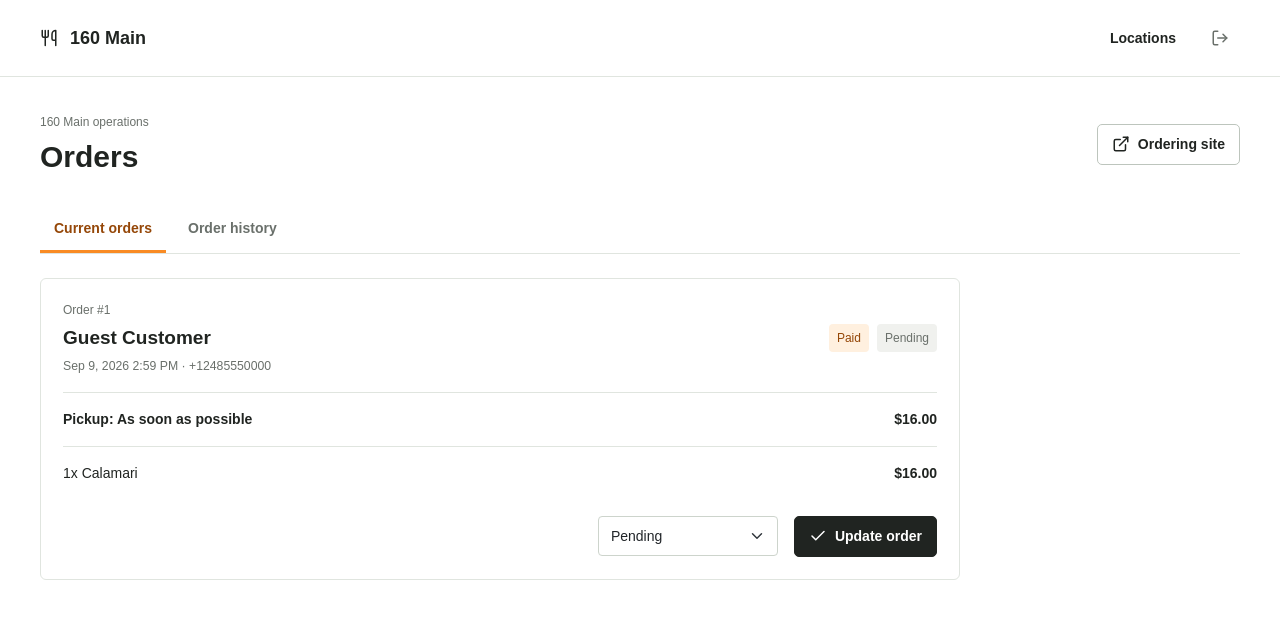
After one commit to gabrielbressanelli/eu-carryout, a Django app: page /one-sixty-main/orders/operations/ in a window 1280 px wide. The commit adds this page. Shown: the top 619 px of the page. Run offline with Django 5.2, Linux system fonts and the light colour scheme; a user stored in the database is signed in; data comes from the database, SQL or seed files in the repository; some libraries are stand-ins or nearby versions.

Commit message:
add contorl dashboard to manage current and past orders

```diff
--- a/ordering/admin.py
+++ b/ordering/admin.py
@@ -12,8 +12,8 @@ class OrderItemInline(admin.TabularInline):
 
 @admin.register(Order)
 class OrderAdmin(admin.ModelAdmin):
-    list_display = ("id", "tenant", "customer_email", "customer_name", "status", "amount_paid", "created_at")
-    list_filter = ("tenant", "status")
+    list_display = ("id", "tenant", "customer_email", "customer_name", "status", "fulfillment_status", "amount_paid", "created_at")
+    list_filter = ("tenant", "status", "fulfillment_status")
     search_fields = ("customer_email", "customer_name", "customer_phone", "stripe_session_id", "tenant__name")
     readonly_fields = ("created_at", "updated_at", "paid_at")
     inlines = [OrderItemInline]
--- a/ordering/urls.py
+++ b/ordering/urls.py
@@ -15,6 +15,7 @@ urlpatterns = [
     path("<slug:tenant_slug>/checkout/", views.checkout, name="checkout"),
     path("<slug:tenant_slug>/checkout/create-session/", views.create_checkout_session, name="create_checkout_session"),
     path("<slug:tenant_slug>/checkout/success/", views.checkout_success, name="checkout_success"),
+    path("<slug:tenant_slug>/orders/operations/", views.order_operations, name="order_operations"),
     path("stripe/webhook/", views.stripe_webhook, name="stripe_webhook"),
     path("<slug:tenant_slug>/orders/", views.orders_by_email, name="orders_by_email"),
 ]
--- a/ordering/views.py
+++ b/ordering/views.py
@@ -10,10 +10,12 @@ from django.urls import reverse
 from django.utils import timezone
 from django.views.decorators.csrf import csrf_exempt
 from django.views.decorators.http import require_POST
+from django.views.decorators.http import require_http_methods
 
 from catalog.models import MenuCategory, MenuItem
 from catalog.pricing import modifier_payload, validate_and_price
 from tenants.services import get_tenant_by_slug
+from tenants.access import restaurant_access
 from tenants.hours import OrderingHours
 
 from .cart import Cart
@@ -21,6 +23,46 @@ from .models import Order
 from .services import create_order_from_cart, mark_stripe_order_paid, stripe_payload
 
 log = logging.getLogger(__name__)
+
+
+@restaurant_access
+@require_http_methods(["GET", "POST"])
+def order_operations(request, tenant):
+    if request.method == "POST":
+        order = get_object_or_404(tenant.orders, pk=request.POST.get("order_id"))
+        next_status = request.POST.get("fulfillment_status")
+        allowed = dict(Order.FULFILLMENT_CHOICES)
+        if next_status not in allowed:
+            return HttpResponse("Invalid fulfillment status.", status=400)
+        order.fulfillment_status = next_status
+        order.save(update_fields=["fulfillment_status", "updated_at"])
+        return redirect(f"{reverse('order_operations', args=[tenant.slug])}?view={request.POST.get('view', 'current')}")
+
+    view = request.GET.get("view", "current")
+    base = tenant.orders.select_related("tenant").prefetch_related("items").order_by("pickup_at", "created_at")
+    if view == "history":
+        orders = base.filter(fulfillment_status__in=[Order.FULFILLMENT_COMPLETED, Order.FULFILLMENT_CANCELLED])
+    else:
+        view = "current"
+        orders = base.exclude(fulfillment_status__in=[Order.FULFILLMENT_COMPLETED, Order.FULFILLMENT_CANCELLED])
+
+    from zoneinfo import ZoneInfo, ZoneInfoNotFoundError
+    order_rows = []
+    for order in orders:
+        try:
+            zone = ZoneInfo(order.pickup_timezone or tenant.timezone)
+        except (ZoneInfoNotFoundError, ValueError):
+            zone = timezone.get_current_timezone()
+        order_rows.append({
+            "order": order,
+            "pickup_label": timezone.localtime(order.pickup_at, zone).strftime("%b %-d, %-I:%M %p") if order.pickup_at else "As soon as possible",
+        })
+    return render(request, "ordering/operations.html", {
+        "tenant": tenant,
+        "orders": order_rows,
+        "view": view,
+        "fulfillment_choices": Order.FULFILLMENT_CHOICES,
+    })
 
 
 def _platform_fee_amount_cents(total, account):
--- a/static/css/onboarding.css
+++ b/static/css/onboarding.css
@@ -88,6 +88,26 @@ h3 { font-size:17px; font-weight:700; margin:0; }
 .empty-state { text-align:center; padding:48px 16px; color:var(--muted); }
 .empty-state h2,.empty-state h3 { margin:12px 0; color:var(--ink); }
 .search-empty { padding:24px; text-align:center; color:var(--muted); }
+.operations-tabs { display:flex; gap:8px; border-bottom:1px solid var(--line); margin-bottom:24px; }
+.operations-tabs a { padding:11px 14px; color:var(--muted); text-decoration:none; border-bottom:3px solid transparent; font-weight:600; }
+.operations-tabs a:hover,.operations-tabs a.is-current { color:var(--accent-ink); border-color:var(--accent); }
+.operations-list { max-width:920px; }
+.operation-order { border:1px solid var(--line); border-radius:6px; padding:22px; margin-bottom:16px; background:#fff; }
+.operation-order-head,.operation-order-meta,.operation-actions { display:flex; align-items:center; justify-content:space-between; gap:16px; }
+.operation-order-head h2 { font-size:19px; margin:0 0 5px; }
+.operation-order-head small { color:var(--muted); }
+.operation-badges { display:flex; flex-wrap:wrap; justify-content:flex-end; gap:8px; }
+.operation-order-meta { padding:16px 0; margin-top:16px; border-top:1px solid var(--line); border-bottom:1px solid var(--line); font-variant-numeric:tabular-nums; }
+.operation-items { padding:4px 0; }
+.operation-item { display:grid; grid-template-columns:1fr auto; gap:4px 16px; padding:12px 0; border-bottom:1px solid #eef0ec; }
+.operation-item:last-child { border-bottom:0; }
+.operation-item small { grid-column:1/-1; color:var(--muted); font-size:13px; }
+.operation-actions { justify-content:flex-end; padding-top:16px; }
+.operation-actions .form-select { width:180px; min-height:40px; }
+.fulfillment-preparing { color:#8a4b00; background:#fff4d6; }
+.fulfillment-ready { color:#17604a; background:#dff5eb; }
+.fulfillment-completed { color:#17604a; background:#dff5eb; }
+.fulfillment-cancelled { color:#9a302b; background:#fff0ef; }
 .hours-row { display:grid; grid-template-columns:minmax(100px,1fr) minmax(100px,150px) minmax(100px,150px) 100px; align-items:center; gap:20px; border-bottom:1px solid var(--line); padding:16px 0; }
 .hours-closed { align-self:end; min-height:44px; }
 .hours-row.is-closed .hours-day { color:var(--muted); }
@@ -150,4 +170,7 @@ h3 { font-size:17px; font-weight:700; margin:0; }
   .search-control { width:100%; }
   .login-surface { margin-top:32px; }
   .upload-zone { flex-direction:column; gap:12px; }
+  .operation-order-head,.operation-order-meta,.operation-actions { align-items:flex-start; flex-direction:column; }
+  .operation-badges { justify-content:flex-start; }
+  .operation-actions,.operation-actions .form-select,.operation-actions .btn { width:100%; }
 }
--- a/templates/onboarding/workspace.html
+++ b/templates/onboarding/workspace.html
@@ -7,7 +7,7 @@
 </header>
 <div class="onboarding-layout">
   <aside class="setup-nav" aria-label="Location settings">
-    {% for key, label in sections %}<a href="{% url 'onboarding:restaurant_manage' tenant.slug %}?section={{ key }}" {% if section == key %}class="is-current" aria-current="page"{% endif %}>{{ label }}</a>{% endfor %}
+    {% for key, label in sections %}{% if key == 'orders' %}<a href="{% url 'order_operations' tenant.slug %}" {% if section == key %}class="is-current" aria-current="page"{% endif %}>{{ label }}</a>{% else %}<a href="{% url 'onboarding:restaurant_manage' tenant.slug %}?section={{ key }}" {% if section == key %}class="is-current" aria-current="page"{% endif %}>{{ label }}</a>{% endif %}{% endfor %}
     {% if can_manage_access %}<a href="{% url 'onboarding:restaurant_manage' tenant.slug %}?section=access" {% if section == 'access' %}class="is-current" aria-current="page"{% endif %}>Login access</a>{% endif %}
   </aside>
   <div class="setup-content">{% block workspace %}{% endblock %}</div>
--- /dev/null
+++ b/templates/ordering/operations.html
@@ -0,0 +1,37 @@
+{% extends "onboarding/base.html" %}
+{% load static %}
+{% block title %}Orders | {{ tenant.name }}{% endblock %}
+{% block content %}
+<header class="onboarding-header">
+  <div><p class="section-kicker">{{ tenant.name }} operations</p><h1>Orders</h1></div>
+  <a class="btn btn-outline-dark" href="{% url 'menu' tenant.slug %}" target="_blank" rel="noopener"><i data-lucide="external-link"></i> Ordering site</a>
+</header>
+<div class="operations-tabs" aria-label="Order views">
+  <a href="{% url 'order_operations' tenant.slug %}?view=current" {% if view == 'current' %}class="is-current"{% endif %}>Current orders</a>
+  <a href="{% url 'order_operations' tenant.slug %}?view=history" {% if view == 'history' %}class="is-current"{% endif %}>Order history</a>
+</div>
+<section class="operations-list">
+  {% for row in orders %}
+    <article class="operation-order">
+      <div class="operation-order-head">
+        <div><p class="section-kicker">Order #{{ row.order.id }}</p><h2>{{ row.order.customer_name|default:"Guest customer" }}</h2><small>{{ row.order.created_at|date:"M j, Y g:i A" }}{% if row.order.customer_phone %} · {{ row.order.customer_phone }}{% endif %}</small></div>
+        <div class="operation-badges"><span class="status-pill {% if row.order.status == 'paid' %}is-on{% endif %}">{% if row.order.status == 'paid' %}Paid{% else %}Payment pending{% endif %}</span><span class="status-pill fulfillment-{{ row.order.fulfillment_status }}">{{ row.order.get_fulfillment_status_display }}</span></div>
+      </div>
+      <div class="operation-order-meta"><strong>Pickup: {{ row.pickup_label }}</strong><strong>${{ row.order.amount_paid }}</strong></div>
+      <div class="operation-items">
+        {% for item in row.order.items.all %}<div class="operation-item"><span>{{ item.quantity }}x {{ item.name_snapshot }}</span><strong>${{ item.line_total }}</strong>{% for option in item.options_snapshot %}<small>{{ option.group }}: {{ option.name }}</small>{% endfor %}{% if item.note %}<small>Note: {{ item.note }}</small>{% endif %}</div>{% empty %}<p class="text-muted">No item details recorded.</p>{% endfor %}
+      </div>
+      <form method="post" class="operation-actions">
+        {% csrf_token %}<input type="hidden" name="order_id" value="{{ row.order.id }}"><input type="hidden" name="view" value="{{ view }}">
+        <label class="visually-hidden" for="order-status-{{ row.order.id }}">Update order status</label>
+        <select id="order-status-{{ row.order.id }}" name="fulfillment_status" class="form-select">
+          {% for value, label in fulfillment_choices %}<option value="{{ value }}" {% if row.order.fulfillment_status == value %}selected{% endif %}>{{ label }}</option>{% endfor %}
+        </select>
+        <button class="btn btn-dark" type="submit"><i data-lucide="check"></i> Update order</button>
+      </form>
+    </article>
+  {% empty %}
+    <div class="empty-state"><i data-lucide="clipboard-check"></i><h2>{% if view == 'history' %}No past orders{% else %}No current orders{% endif %}</h2><p>{% if view == 'history' %}Completed and cancelled orders will appear here.{% else %}New orders will appear here as they are created.{% endif %}</p></div>
+  {% endfor %}
+</section>
+{% endblock %}
--- a/tenants/forms.py
+++ b/tenants/forms.py
@@ -498,6 +498,7 @@ class ModifierOptionForm(forms.ModelForm):
             "price_delta": forms.NumberInput(attrs={"class": "form-control", "step": "0.01"}),
             "price_multiplier": forms.NumberInput(attrs={"class": "form-control", "step": "0.01", "min": "0"}),
             "is_default": forms.CheckboxInput(attrs={"class": "form-check-input"}),
+            "dietary_tags": forms.CheckboxSelectMultiple(attrs={"class": "dietary-input"}),
             "sort_order": forms.NumberInput(attrs={"class": "form-control"}),
             "is_active": forms.CheckboxInput(attrs={"class": "form-check-input"}),
         }
--- a/tenants/views.py
+++ b/tenants/views.py
@@ -27,7 +27,7 @@ from .services import ensure_tenant_onboarding_defaults
 
 log = logging.getLogger(__name__)
 
-SECTIONS = [("overview", "Business"), ("hours", "Business hours"), ("menu", "Menu items"),
+SECTIONS = [("overview", "Business"), ("orders", "Orders"), ("hours", "Business hours"), ("menu", "Menu items"),
             ("categories", "Categories"), ("modifiers", "Modifier groups"),
             ("options", "Modifier options"), ("links", "Item assignments"), ("services", "Services")]
 EDITORS = {
```
Also changed, not shown: ordering/models.py (+13 -0 lines), ordering/migrations/0004_add_fulfillment_status.py (added).
